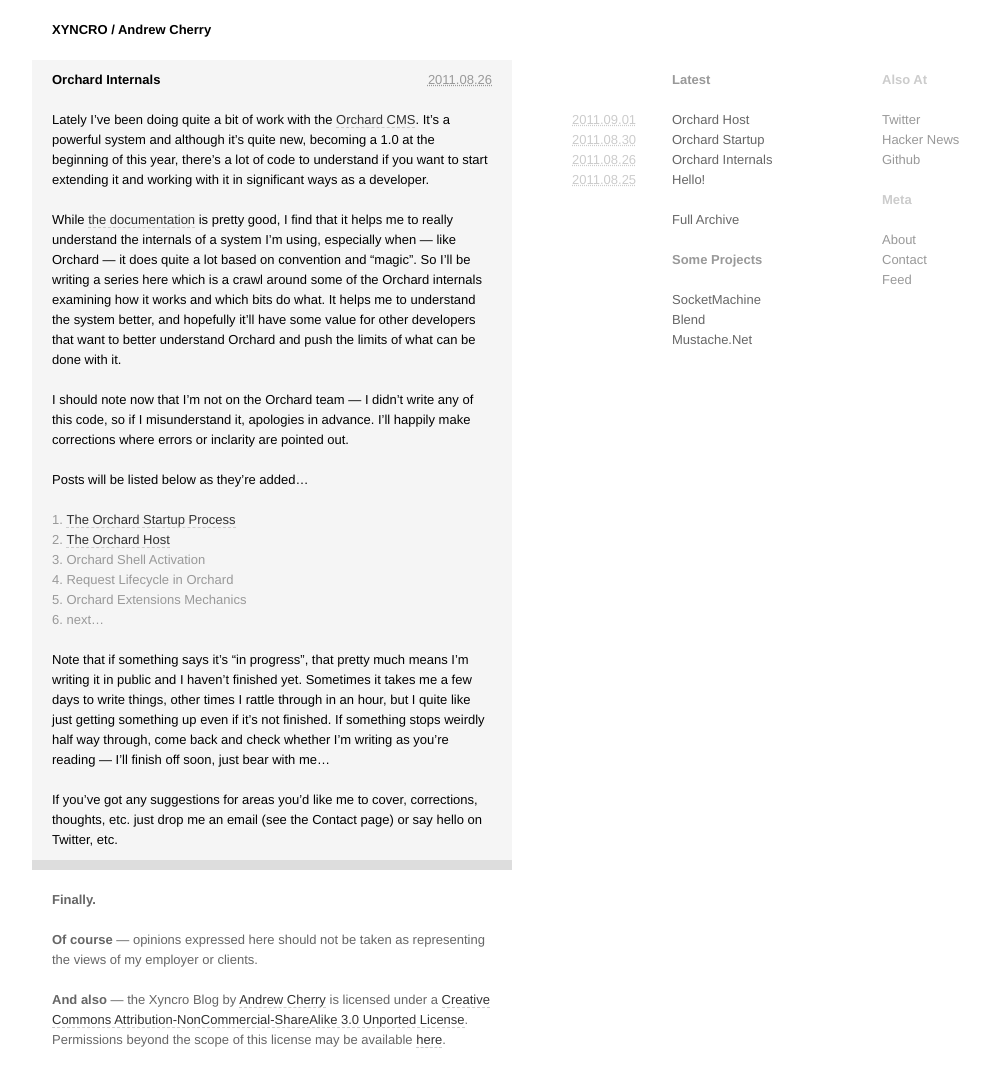
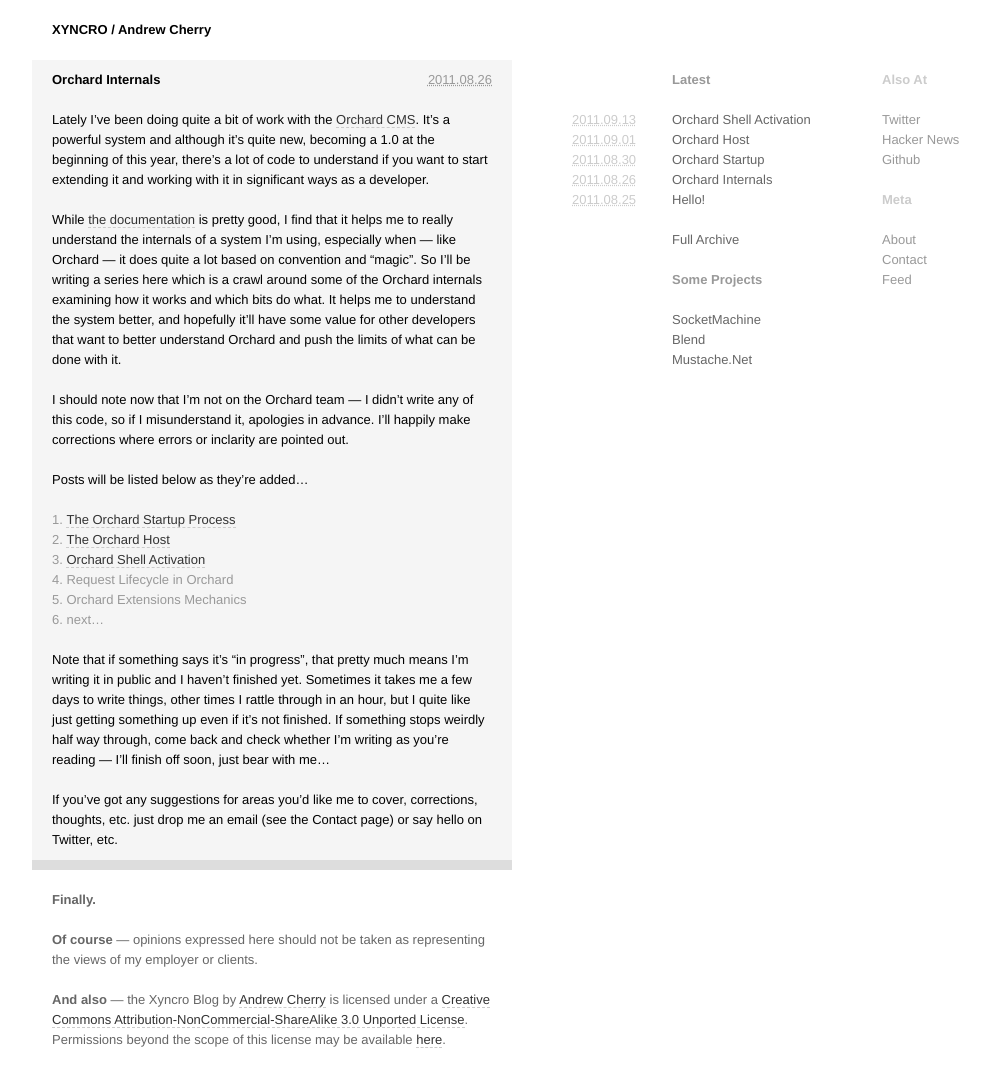
Before and after one commit to kolektiv/kolektiv.github.io, a Jekyll site: the page built from _posts/2011-08-26-orchard-internals-series.md, in a window 1280 px wide. Shown: the whole page, without its empty margins (18-1008 px from the left). Built offline with Jekyll 4.4.1, drawn with Linux system fonts in a browser that asks for light colours; a file with an impossible date is left out; some of the changed lines change nothing that is shown.

Commit message:
fixing dumb date glitch and updating internals overview

```diff
--- a/_posts/2011-08-26-orchard-internals-series.md
+++ b/_posts/2011-08-26-orchard-internals-series.md
@@ -15,7 +15,7 @@
 
 1. [The Orchard Startup Process][Orchard Startup]
 2. [The Orchard Host][Orchard Host]
-3. Orchard Shell Activation
+3. [Orchard Shell Activation][Orchard Shell]
 4. Request Lifecycle in Orchard
 5. Orchard Extensions Mechanics
 6. next...
@@ -28,3 +28,4 @@
 [Orchard Documentation]: http://www.orchardproject.net/docs/
 [Orchard Startup]: /orchard/2011/08/30/orchard-startup-process.html
 [Orchard Host]: /orchard/2011/09/01/orchard-host.html
+[Orchard Shell]: /orchard/2011/09/13/orchard-shell-activation.html
```
Also changed, not shown: _posts/2011-09-13-orchard-shell-activation.md (renamed from _posts/2011-13-06-orchard-shell-activation.md).
